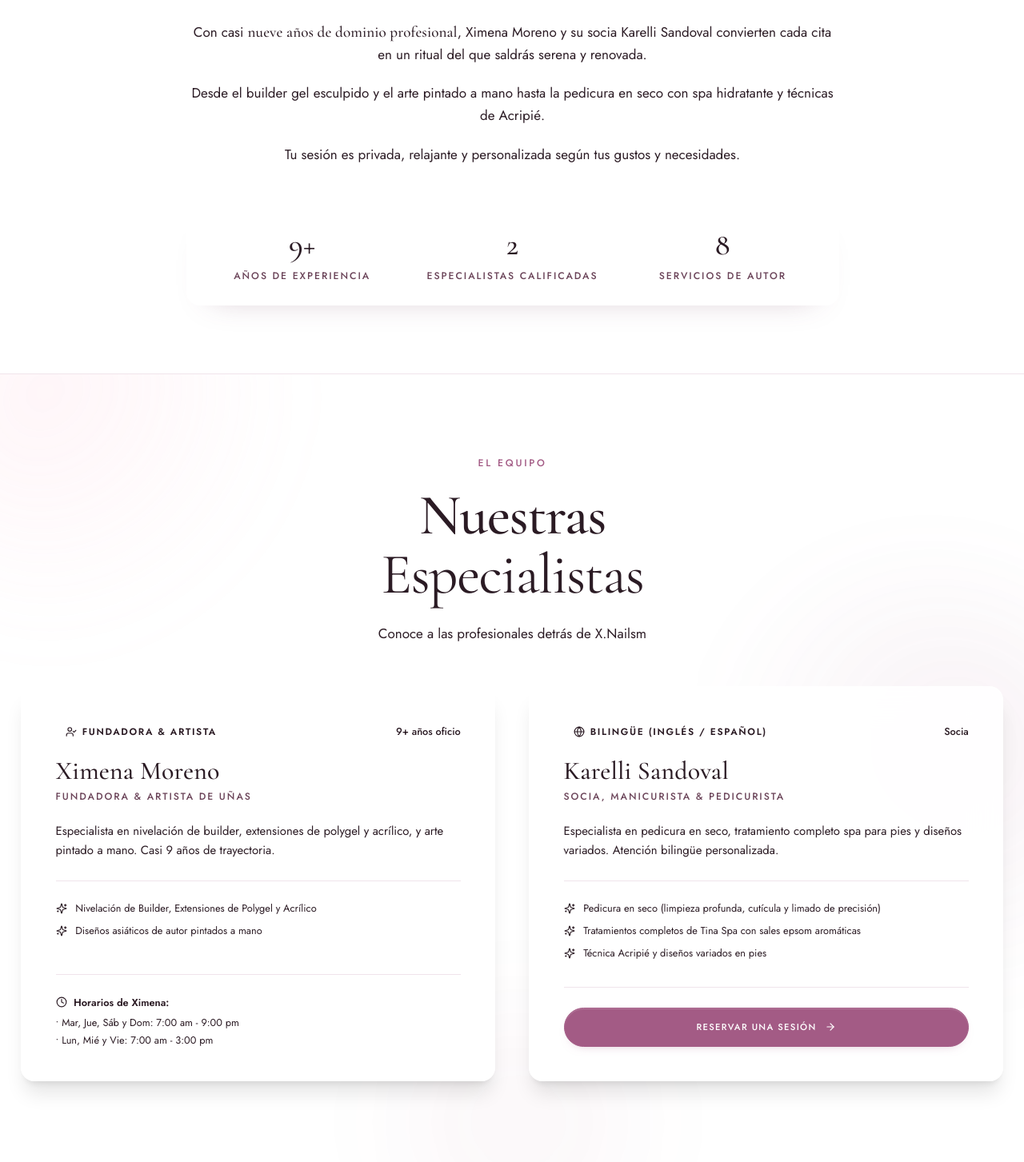
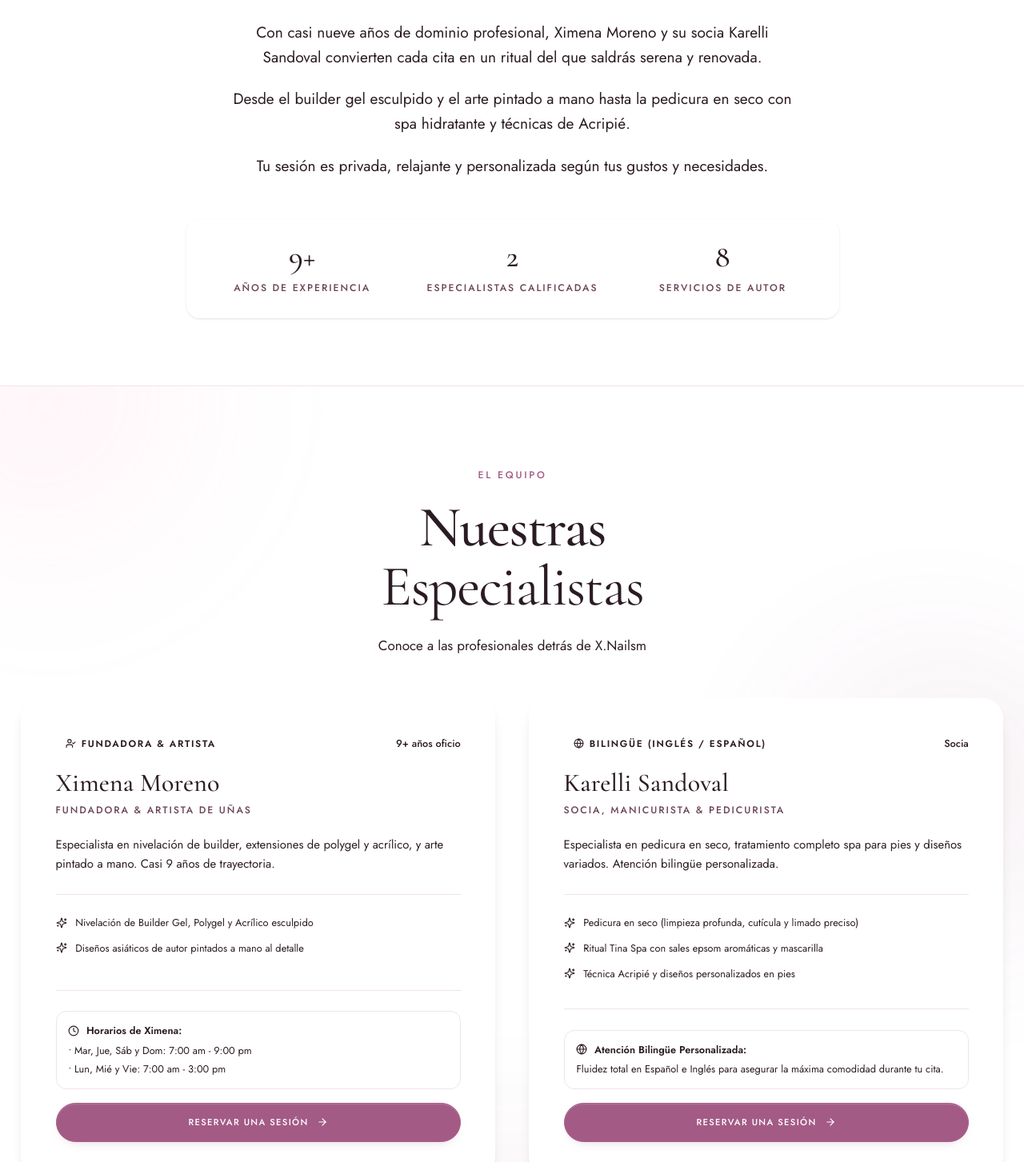
Before and after one commit to ahmadraza2k09/xnailismsalon, a React (Vite) app: page /about in a window 1280 px wide. Shown: the part 817-2270 px from the top of the page at 80% size. Built offline with nearby package versions, Linux system fonts and the light colour scheme.

Commit message:
Refactor code structure for improved readability and maintainability

```diff
--- a/src/app/i18n/translations.ts
+++ b/src/app/i18n/translations.ts
@@ -143,17 +143,15 @@
 
   about: {
     headerEyebrow: "Sobre el equipo",
-    headerTitle: "Ximena Moreno & Karelli Sandoval",
-    headerAccent: "artistas y socias",
+    headerTitle: "Ximena & Karelli",
+    headerAccent: "artistas y socias de X.Nailsm",
     headerSubtitle:
       "Unión de talento, técnica impecable y atención bilingüe para el cuidado de tus manos y pies.",
     storyEyebrow: "La historia",
     storyTitle: "Un estudio construido",
     storyAccent: "sobre oficio y cuidado",
-    storyP1a: "Con casi",
-    storyP1Strong: "nueve años de dominio profesional",
-    storyP1b:
-      ", Ximena Moreno y su socia Karelli Sandoval convierten cada cita en un ritual del que saldrás serena y renovada.",
+    storyP1:
+      "Con casi nueve años de dominio profesional, Ximena Moreno y su socia Karelli Sandoval convierten cada cita en un ritual del que saldrás serena y renovada.",
     storyP2:
       "Desde el builder gel esculpido y el arte pintado a mano hasta la pedicura en seco con spa hidratante y técnicas de Acripié.",
     storyP3:
@@ -163,7 +161,7 @@
     partnerAccent: "Karelli Sandoval",
     partnerRole: "Manicurista & Pedicurista · Bilingüe (Inglés / Español)",
     partnerSubtitle:
-      "Especialista en pedicura en seco, tratamientospa completos para pies y diseños de uñas.",
+      "Especialista en pedicura en seco, tratamientos spa completos para pies y diseños de uñas.",
     partnerBio:
       "Karelli aporta al estudio una amplia experiencia en pedicura en seco, limado especializado y tratamientos spa para pies. Su trato cálido, atención al detalle y capacidad bilingüe (inglés/español) garantizan una estancia placentera y profesional.",
     partnerSpecialtiesTitle: "Especialidades de Karelli",
@@ -637,17 +635,15 @@
 
   about: {
     headerEyebrow: "About the team",
-    headerTitle: "Ximena Moreno & Karelli Sandoval",
-    headerAccent: "artists & partners",
+    headerTitle: "Ximena & Karelli",
+    headerAccent: "artists & partners at X.Nailsm",
     headerSubtitle:
       "A combination of talent, flawless technique and bilingual service for your hand and foot care.",
     storyEyebrow: "The story",
     storyTitle: "A studio built on",
     storyAccent: "craft and care",
-    storyP1a: "With nearly",
-    storyP1Strong: "nine years of professional mastery",
-    storyP1b:
-      ", Ximena Moreno and her partner Karelli Sandoval turn every appointment into a relaxing, renewing ritual.",
+    storyP1:
+      "With nearly nine years of professional mastery, Ximena Moreno and her partner Karelli Sandoval turn every appointment into a relaxing, renewing ritual.",
     storyP2:
       "From sculpted builder gel and hand-painted art to dry pedicures with hydrating spa treatments and Acripié techniques.",
     storyP3:
--- a/src/app/pages/About.tsx
+++ b/src/app/pages/About.tsx
@@ -17,7 +17,7 @@
       />
 
       {/* Main story */}
-      <section className="py-12 md:py-20 px-6 max-w-7xl mx-auto scene">
+      <section className="py-12 md:py-20 px-6 max-w-5xl mx-auto scene">
         <Reveal3D>
           <div className="max-w-3xl mx-auto text-center">
             <SectionHeading
@@ -25,21 +25,15 @@
               title={t.about.storyTitle}
               accent={t.about.storyAccent}
             />
-            <div className="space-y-5 text-[0.98rem] md:text-base text-foreground/82 leading-relaxed mt-8">
-              <p>
-                {t.about.storyP1a}{" "}
-                <span className="font-display text-lg text-mauve-deep" style={{ fontWeight: 500 }}>
-                  {t.about.storyP1Strong}
-                </span>
-                {t.about.storyP1b}
-              </p>
+            <div className="space-y-5 text-base md:text-lg text-foreground/85 leading-relaxed mt-8 text-center max-w-2xl mx-auto">
+              <p>{t.about.storyP1}</p>
               <p>{t.about.storyP2}</p>
               <p>{t.about.storyP3}</p>
             </div>
 
-            <dl className="glass grid grid-cols-3 gap-6 mt-12 px-6 py-6 border border-mauve/20">
+            <dl className="glass grid grid-cols-3 gap-6 mt-12 px-6 py-6 border border-mauve/20 rounded-2xl shadow-sm">
               {t.stats.map((s) => (
-                <div key={s.label}>
+                <div key={s.label} className="text-center">
                   <dt className="font-display text-3xl md:text-4xl text-mauve" style={{ fontWeight: 500 }}>
                     {s.value}
                   </dt>
@@ -64,91 +58,108 @@
             />
           </Reveal3D>
 
-          <div className="grid md:grid-cols-2 gap-8 md:gap-10 mt-12">
+          <div className="grid md:grid-cols-2 gap-8 md:gap-10 mt-12 items-stretch">
             {/* Box 1: Ximena Moreno */}
-            <Reveal3D delay={0.05}>
-              <div className="card p-8 md:p-10 h-full flex flex-col justify-between border border-mauve/25 shadow-xl hover:border-mauve/50 transition-all bg-white/90">
+            <Reveal3D delay={0.05} className="h-full">
+              <div className="card p-6 sm:p-8 md:p-10 h-full flex flex-col justify-between border border-mauve/25 shadow-lg hover:shadow-xl hover:border-mauve/50 transition-all bg-white/95 rounded-3xl">
                 <div>
-                  <div className="flex items-center justify-between gap-4 mb-4">
-                    <span className="inline-flex items-center gap-1.5 px-3 py-1 rounded-full bg-mauve/10 text-mauve-deep text-[0.7rem] font-body tracking-[0.14em] uppercase font-semibold">
-                      <UserCheck size={14} className="text-mauve" />
-                      Fundadora & Artista
+                  <div className="flex items-center justify-between gap-2 mb-4">
+                    <span className="inline-flex items-center gap-1.5 px-2.5 sm:px-3 py-1 rounded-full bg-mauve/10 text-mauve-deep text-[0.62rem] sm:text-[0.7rem] font-body tracking-[0.08em] sm:tracking-[0.14em] uppercase font-semibold whitespace-nowrap shrink-0">
+                      <UserCheck size={13} className="text-mauve shrink-0" />
+                      <span>Fundadora & Artista</span>
                     </span>
-                    <span className="text-xs text-mauve font-medium">9+ años oficio</span>
+                    <span className="text-[0.7rem] sm:text-xs text-mauve font-medium whitespace-nowrap">9+ años oficio</span>
                   </div>
 
-                  <h3 className="font-display text-3xl text-mauve-deep" style={{ fontWeight: 500 }}>
+                  <h3 className="font-display text-2xl sm:text-3xl text-mauve-deep" style={{ fontWeight: 500 }}>
                     {t.common.team.ximena.name}
                   </h3>
-                  <p className="caption text-mauve mt-1">{t.common.team.ximena.role}</p>
+                  <p className="caption text-mauve mt-1.5 font-medium">{t.common.team.ximena.role}</p>
 
                   <p className="text-sm text-foreground/82 leading-relaxed mt-5">
                     {t.common.team.ximena.bio}
                   </p>
 
-                  <div className="mt-6 pt-6 border-t border-border space-y-2.5">
-                    <div className="flex items-start gap-2.5 text-xs text-foreground/80">
+                  <div className="mt-6 pt-6 border-t border-border space-y-3">
+                    <div className="flex items-start gap-2.5 text-xs text-foreground/80 leading-normal">
                       <Sparkles size={14} className="text-mauve shrink-0 mt-0.5" />
-                      <span>Nivelación de Builder, Extensiones de Polygel y Acrílico</span>
+                      <span>Nivelación de Builder Gel, Polygel y Acrílico esculpido</span>
                     </div>
-                    <div className="flex items-start gap-2.5 text-xs text-foreground/80">
+                    <div className="flex items-start gap-2.5 text-xs text-foreground/80 leading-normal">
                       <Sparkles size={14} className="text-mauve shrink-0 mt-0.5" />
-                      <span>Diseños asiáticos de autor pintados a mano</span>
+                      <span>Diseños asiáticos de autor pintados a mano al detalle</span>
                     </div>
                   </div>
                 </div>
 
-                <div className="mt-8 pt-6 border-t border-border">
-                  <div className="flex items-center gap-2 text-xs font-semibold text-mauve-deep mb-2">
-                    <Clock size={14} className="text-mauve" />
-                    <span>Horarios de Ximena:</span>
+                <div className="mt-8 pt-6 border-t border-border space-y-4">
+                  <div className="p-3.5 rounded-xl bg-mauve/5 border border-mauve/15">
+                    <div className="flex items-center gap-2 text-xs font-semibold text-mauve-deep mb-1.5">
+                      <Clock size={14} className="text-mauve shrink-0" />
+                      <span>Horarios de Ximena:</span>
+                    </div>
+                    <ul className="text-[0.75rem] text-foreground/75 space-y-1">
+                      <li>• Mar, Jue, Sáb y Dom: 7:00 am - 9:00 pm</li>
+                      <li>• Lun, Mié y Vie: 7:00 am - 3:00 pm</li>
+                    </ul>
                   </div>
-                  <ul className="text-xs text-foreground/75 space-y-1">
-                    <li>• Mar, Jue, Sáb y Dom: 7:00 am - 9:00 pm</li>
-                    <li>• Lun, Mié y Vie: 7:00 am - 3:00 pm</li>
-                  </ul>
+
+                  <Link to={routes.booking} className="btn-primary w-full text-[0.66rem] py-3.5">
+                    {t.common.bookSession}
+                    <ArrowRight size={14} />
+                  </Link>
                 </div>
               </div>
             </Reveal3D>
 
             {/* Box 2: Karelli Sandoval */}
-            <Reveal3D delay={0.12}>
-              <div className="card p-8 md:p-10 h-full flex flex-col justify-between border border-mauve/25 shadow-xl hover:border-mauve/50 transition-all bg-white/90">
+            <Reveal3D delay={0.12} className="h-full">
+              <div className="card p-6 sm:p-8 md:p-10 h-full flex flex-col justify-between border border-mauve/25 shadow-lg hover:shadow-xl hover:border-mauve/50 transition-all bg-white/95 rounded-3xl">
                 <div>
-                  <div className="flex items-center justify-between gap-4 mb-4">
-                    <span className="inline-flex items-center gap-1.5 px-3 py-1 rounded-full bg-mauve/10 text-mauve-deep text-[0.7rem] font-body tracking-[0.14em] uppercase font-semibold">
-                      <Globe size={14} className="text-mauve" />
-                      {t.common.team.karelli.badge}
+                  <div className="flex items-center justify-between gap-2 mb-4">
+                    <span className="inline-flex items-center gap-1.5 px-2.5 sm:px-3 py-1 rounded-full bg-mauve/10 text-mauve-deep text-[0.62rem] sm:text-[0.7rem] font-body tracking-[0.08em] sm:tracking-[0.14em] uppercase font-semibold whitespace-nowrap shrink-0">
+                      <Globe size={13} className="text-mauve shrink-0" />
+                      <span>{t.common.team.karelli.badge}</span>
                     </span>
-                    <span className="text-xs text-mauve font-medium">Socia</span>
+                    <span className="text-[0.7rem] sm:text-xs text-mauve font-medium whitespace-nowrap">Socia</span>
                   </div>
 
-                  <h3 className="font-display text-3xl text-mauve-deep" style={{ fontWeight: 500 }}>
+                  <h3 className="font-display text-2xl sm:text-3xl text-mauve-deep" style={{ fontWeight: 500 }}>
                     {t.common.team.karelli.name}
                   </h3>
-                  <p className="caption text-mauve mt-1">{t.common.team.karelli.role}</p>
+                  <p className="caption text-mauve mt-1.5 font-medium">{t.common.team.karelli.role}</p>
 
                   <p className="text-sm text-foreground/82 leading-relaxed mt-5">
                     {t.common.team.karelli.bio}
                   </p>
 
-                  <div className="mt-6 pt-6 border-t border-border space-y-2.5">
-                    <div className="flex items-start gap-2.5 text-xs text-foreground/80">
+                  <div className="mt-6 pt-6 border-t border-border space-y-3">
+                    <div className="flex items-start gap-2.5 text-xs text-foreground/80 leading-normal">
                       <Sparkles size={14} className="text-mauve shrink-0 mt-0.5" />
-                      <span>Pedicura en seco (limpieza profunda, cutícula y limado de precisión)</span>
+                      <span>Pedicura en seco (limpieza profunda, cutícula y limado preciso)</span>
                     </div>
-                    <div className="flex items-start gap-2.5 text-xs text-foreground/80">
+                    <div className="flex items-start gap-2.5 text-xs text-foreground/80 leading-normal">
                       <Sparkles size={14} className="text-mauve shrink-0 mt-0.5" />
-                      <span>Tratamientos completos de Tina Spa con sales epsom aromáticas</span>
+                      <span>Ritual Tina Spa con sales epsom aromáticas y mascarilla</span>
                     </div>
-                    <div className="flex items-start gap-2.5 text-xs text-foreground/80">
+                    <div className="flex items-start gap-2.5 text-xs text-foreground/80 leading-normal">
                       <Sparkles size={14} className="text-mauve shrink-0 mt-0.5" />
-                      <span>Técnica Acripié y diseños variados en pies</span>
+                      <span>Técnica Acripié y diseños personalizados en pies</span>
                     </div>
                   </div>
                 </div>
 
-                <div className="mt-8 pt-6 border-t border-border">
+                <div className="mt-8 pt-6 border-t border-border space-y-4">
+                  <div className="p-3.5 rounded-xl bg-mauve/5 border border-mauve/15">
+                    <div className="flex items-center gap-2 text-xs font-semibold text-mauve-deep mb-1.5">
+                      <Globe size={14} className="text-mauve shrink-0" />
+                      <span>Atención Bilingüe Personalizada:</span>
+                    </div>
+                    <p className="text-[0.75rem] text-foreground/75">
+                      Fluidez total en Español e Inglés para asegurar la máxima comodidad durante tu cita.
+                    </p>
+                  </div>
+
                   <Link to={routes.booking} className="btn-primary w-full text-[0.66rem] py-3.5">
                     {t.common.bookSession}
                     <ArrowRight size={14} />
```
Also changed, not shown: 5 other files (tests, documents, lock files or other folders).
